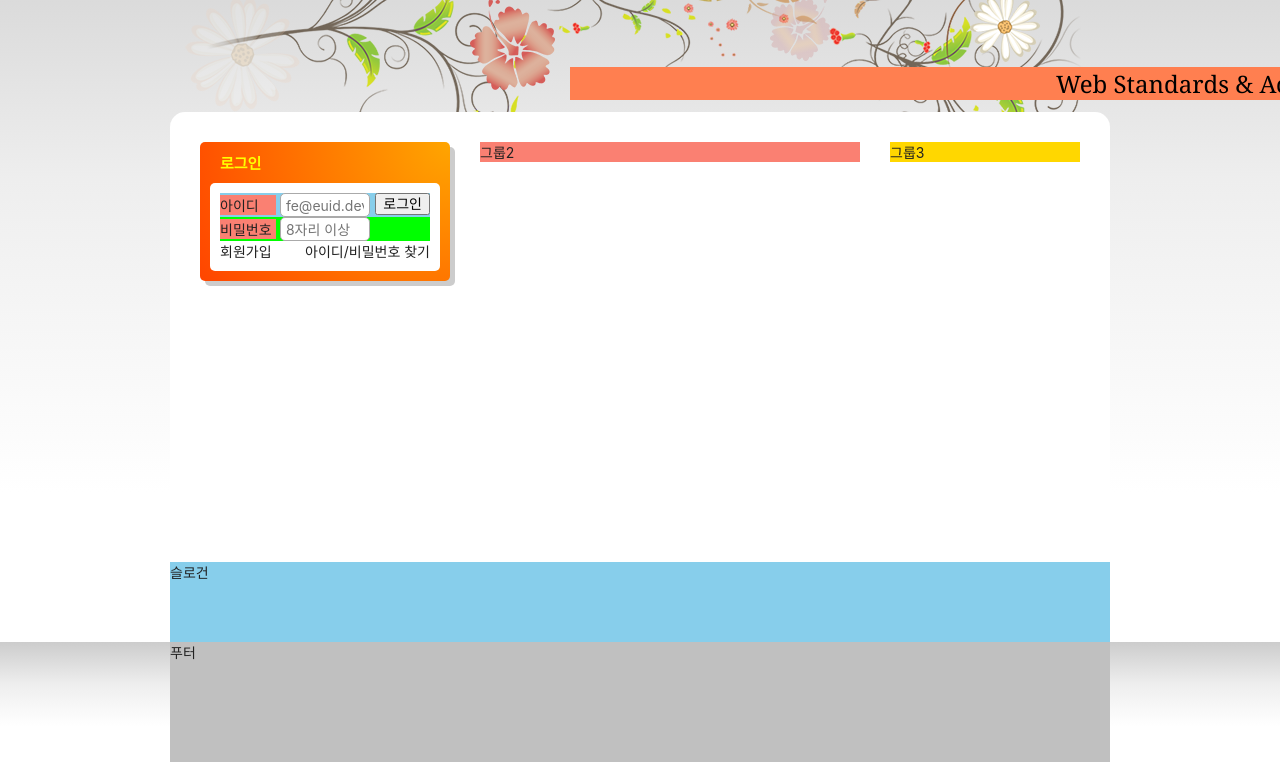
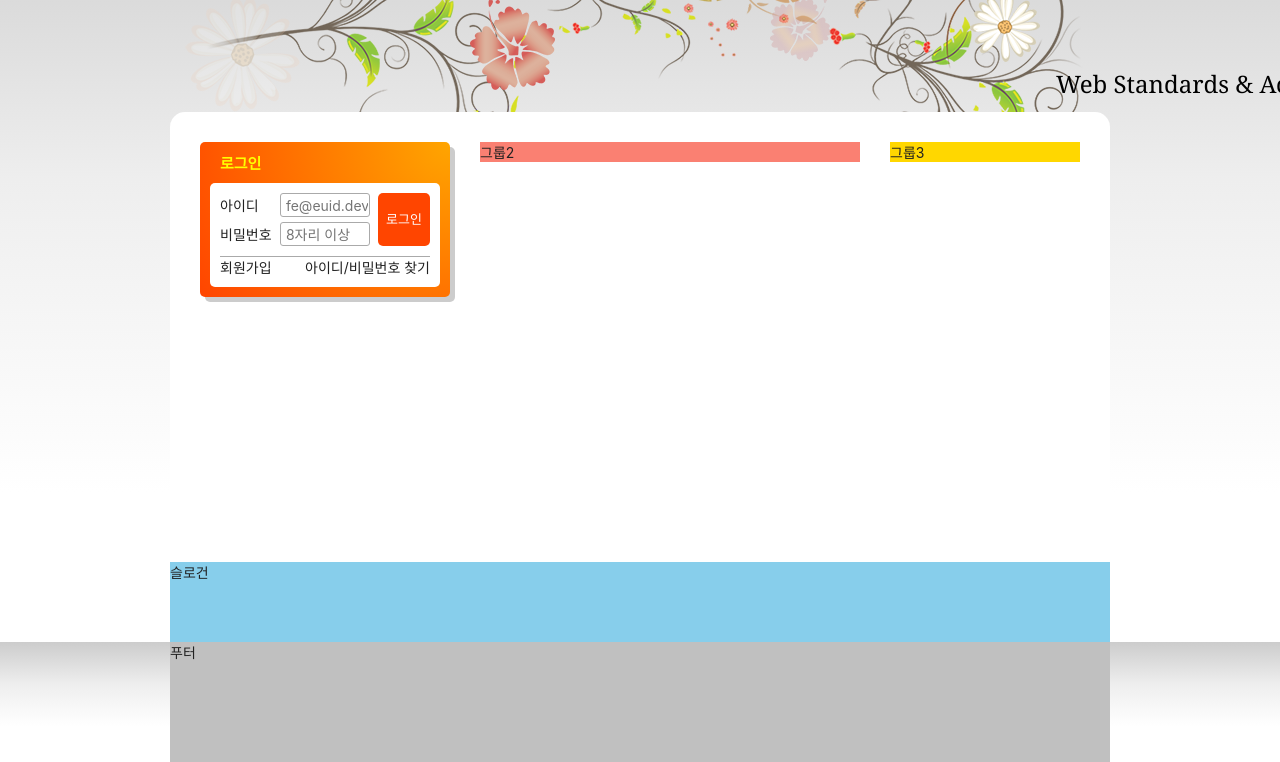
Before and after one commit to tkdkfkgk/HTML5, a plain HTML site: page index.html in a window 1280 px wide. Shown: the part 135-897 px from the top of the page. Drawn offline with Linux system fonts and the light colour scheme; a web font is replaced by a local one.

Commit message:
로그인 제목 및 폼 영역 완성

```diff
--- a/styles/style.css
+++ b/styles/style.css
@@ -272,7 +272,6 @@ body {
 }
 
 .visual-text{
-  background-color: coral;
   font-family: Georgia, 'Times New Roman', Times, serif;
   /* animation-name: moveEffect;
   animation-duration: 400ms;
@@ -340,18 +339,16 @@ body {
 
 .login-form fieldset {
   position: relative;
+  border-bottom: 1px solid #aaa;
+  padding-bottom: 5px;
 }
 
-.user-email {
-  background-color: skyblue;
-}
-
+.user-email,
 .user-pw {
-  background-color: lime;
+  margin-bottom: 5px;
 }
 
 .login-form label {
-  background-color: salmon;
   width: 4em;
   display: inline-block;
 }
@@ -360,19 +357,21 @@ body {
   width: 90px;
   height: 24px;
   border: 1px solid #aaa;
-  border-radius: 5px;
-  padding: 5px;
+  padding: 1px 1px 1px 5px;
+  border-radius: 3px;
 }
 
 .login-button {
-  /* background-color: orangered;
-  color: #fff;
-  width: 60px;
-  height: 60px;
-  border-radius: 5px; */
   position: absolute;
   top: 0;
   right: 0;
+  height: 53px;
+  background-color: orangered;
+  color: #fff;
+  border: 0;
+  padding: 0 8px;
+  border-radius: 5px;
+  font-size: 13px;
 }
 
 .sign {
```
